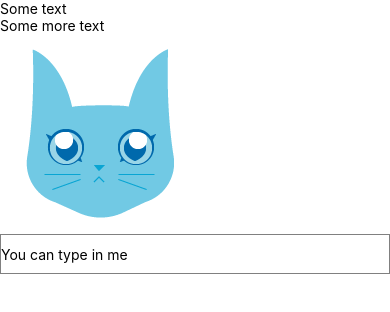
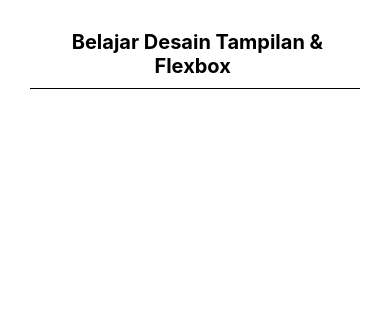
Before and after one commit to ujangaris/CRUD-React-Native-dengan-Firebase, a React Native app: screen / in a window 390 px wide. Shown: the top 312 px of the page. Built offline with nearby package versions, Linux system fonts and the light colour scheme.

Commit message:
Tutorial React Native Dasar : #5. Belajar Desain Tampilan dan Flexbox | style-ling judul

```diff
--- a/index.js
+++ b/index.js
@@ -5,6 +5,7 @@
 import {AppRegistry} from 'react-native';
 import App from './src/App';
 import CoreComponent from './src/CoreComponent';
+import DesainTampilan from './src/DesainTampilan'
 import {name as appName} from './app.json';
 
-AppRegistry.registerComponent(appName, () => CoreComponent);
+AppRegistry.registerComponent(appName, () => DesainTampilan);
--- /dev/null
+++ b/src/DesainTampilan.js
@@ -0,0 +1,26 @@
+import React, {Component} from 'react';
+import {Text, StyleSheet, View} from 'react-native';
+
+export default class DesainTampilan extends Component {
+  render() {
+    return (
+      <View style={styles.container}>
+        <Text style={styles.title}> Belajar Desain Tampilan & Flexbox </Text>
+        <View style={styles.garis} />
+      </View>
+    );
+  }
+}
+
+const styles = StyleSheet.create({
+  container: {padding: 30},
+  title: {
+    fontSize: 20,
+    fontWeight: 'bold',
+    textAlign: 'center',
+  },
+  garis: {
+    borderBottomWidth: 1,
+    marginTop: 10,
+  },
+});
```
Also changed, not shown: catatan.txt.
